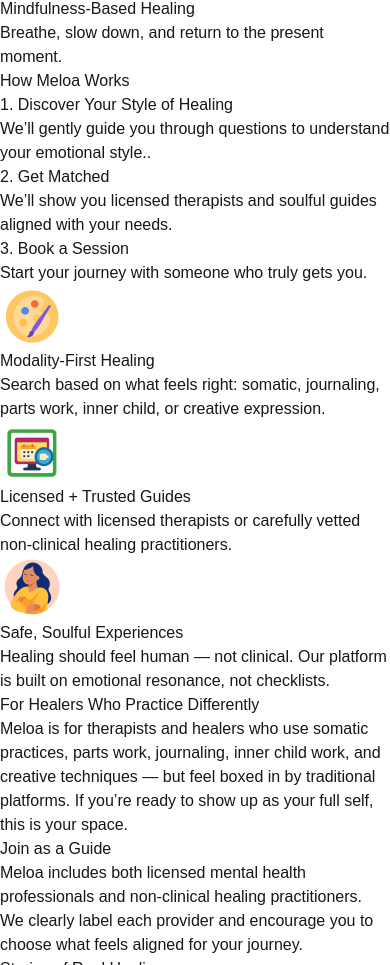
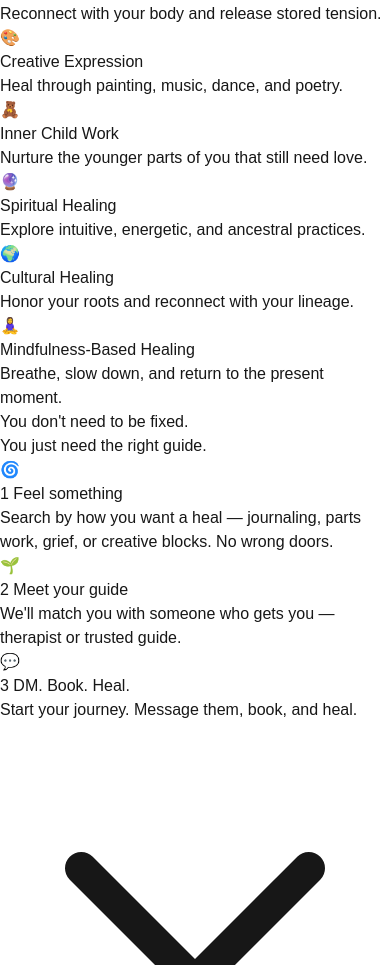
Before and after one commit to hasanali33/meloa, a Next.js app: page / in a window 390 px wide. Shown: the part 1035-2000 px from the top of the page. Built offline with nearby package versions, Linux system fonts and the light colour scheme; no server answers; what @supabase/auth-helpers-react would draw is missing.

Commit message:
changed entire landing page

```diff
--- a/src/app/page.tsx
+++ b/src/app/page.tsx
@@ -101,12 +101,19 @@ export default function LandingPage() {
 
       {/* Hero Section */}
       <section className="text-center pt-40 px-4 text-white relative z-10">
-        <h1 className="text-5xl font-extrabold mb-6">
+      <h1 className="text-4xl md:text-5xl font-bold text-white text-center">
         Healing should feel <span className="text-pink-500">creative</span>, <span className="text-blue-400">human</span>,<br />
         and <span className="text-green-400">soulful</span> — not clinical.
       </h1>
-        <p className="mt-4 text-lg max-w-xl mx-auto text-white/90">
-          Meloa is the first platform where <strong>licensed therapists</strong>, <strong>creative guides</strong>, <strong>spiritual teachers</strong>, and <strong>cultural healers</strong> come together — to help you heal through <strong>somatic work</strong>, <strong>expression</strong>, <strong>ritual</strong>, and <strong>personalized guidance</strong> in a safe, supportive space.
+
+      <p className="mt-4 text-lg max-w-xl mx-auto text-white/90 text-center leading-relaxed">
+        Meloa connects you with <strong>licensed therapists</strong>, <strong>creative guides</strong>, and <strong>cultural healers</strong> who help you heal through <strong>movement</strong>, <strong>expression</strong>, and <strong>soul work</strong>.
+        <br />
+        <span className="block mt-3">Because therapy isn’t the only path. You deserve something that fits.</span>
+      </p>
+
+      <p className="mt-6 text-base max-w-lg mx-auto text-white/70 text-center">
+        Your way. Your vibe. Your healing.
       </p>
 
         {/* New Emotion-Based Dropdown */}
@@ -148,7 +155,7 @@ export default function LandingPage() {
 
 
       {/* Why Meloa (Typing Animation) */}
-      <section className="bg-[#f5f7fa] py-20 px-6 text-center">
+      <section className="bg-[#f9f7f3] py-20 px-6 text-center">
         <h2 className="text-3xl font-bold mb-4">What Makes Meloa Different</h2>
         <p className="max-w-2xl mx-auto text-gray-700 mb-6">
           Traditional therapy isn’t for everyone. Meloa is for those seeking healing that feels <strong>creative</strong>, <strong>cultural</strong>, and <strong>soulful</strong>. From licensed professionals to spiritual guides, artists, and ancestral teachers — we honor the full spectrum of healing.
@@ -169,15 +176,30 @@ export default function LandingPage() {
         </div>
       </section>
 
+      {/* Visual Strip – Healing Imagery */}
+      <section className="bg-[#f9f7f3] w-full py-12 px-4 bg-[#f8fafc] flex justify-center">
+        <div className="w-full max-w-5xl">
+          <div className="max-w-4xl mx-auto overflow-hidden rounded-xl shadow-lg">
+          <img
+            src="/healing-header.png"
+            alt="Healing through movement, creativity, and mindfulness"
+            className="w-full object-cover h-[260px] md:h-[300px]"
+          />
+        </div>
+          {/* Optional caption */}
+          {/* <p className="text-sm text-gray-500 text-center mt-3 italic">Real ways people heal — in their own rhythm.</p> */}
+        </div>
+      </section>
+
 
       {/* Healing Paths Grid */}
-      <section className="px-6 py-20 text-center bg-white">
-        <h2 className="text-3xl font-bold mb-6">What Kind of Healing Speaks to You?</h2>
+      <section className="bg-white py-24 px-6 text-center">
+      <h2 className="text-3xl font-bold mb-6">Your Healing, Your Way</h2>
       <p className="text-gray-600 mb-10 max-w-2xl mx-auto">
-          Explore different healing journeys — from body-based to creative, ancestral to spiritual.
+        Choose what feels right—somatic, expressive, ancestral, or spiritual. Meloa helps you explore healing that actually resonates.
       </p>
 
-        <div className="grid grid-cols-1 sm:grid-cols-2 lg:grid-cols-3 gap-6 max-w-6xl mx-auto ">
+      <div className="grid grid-cols-1 sm:grid-cols-2 lg:grid-cols-3 gap-6 max-w-6xl mx-auto">
         {[{
           emoji: '🌿', title: 'Somatic Healing', href: '/healing/somatic', desc: 'Reconnect with your body and release stored tension.'
         }, {
@@ -204,58 +226,104 @@ export default function LandingPage() {
       </div>
     </section>
 
-      {/* Keep the rest of your sections the same */}
-      {/* How It Works, Features, Practitioner CTA, Disclaimer, Testimonials, Footer */}
+    {/* How It Works */}
+    <section className="bg-[#f3f4f6] py-24 px-6 text-center">
+      {/* Top Headline */}
+      <h2 className="text-3xl md:text-4xl font-bold mb-2">You don't need to be fixed.</h2>
+      <h3 className="text-xl md:text-2xl text-gray-600 mb-12">You just need the right guide.</h3>
 
-      {/* How It Works */}
-      <section className="bg-white px-6 pt-10 pb-20 text-center">
-        <h3 className="text-2xl font-bold mb-12">How Meloa Works</h3>
-        <div className="grid grid-cols-1 md:grid-cols-3 gap-12 max-w-5xl mx-auto">
-          <div>
-            <h4 className="text-lg font-semibold mb-2">1. Discover Your Style of Healing</h4>
-            <p className="text-sm text-gray-600">We’ll gently guide you through questions to understand your emotional style..</p>
+      {/* 3-Step Process */}
+      <div className="flex flex-col md:flex-row justify-center items-start md:items-center gap-12 max-w-5xl mx-auto text-left">
+        {/* Step 1 */}
+        <div className="flex-1">
+          <div className="flex justify-center mb-4">
+            <div className="w-12 h-12 flex items-center justify-center rounded-full border border-gray-300">
+              <span className="text-2xl">🌀</span>
             </div>
-          <div>
-            <h4 className="text-lg font-semibold mb-2">2. Get Matched</h4>
-            <p className="text-sm text-gray-600">We’ll show you licensed therapists and soulful guides aligned with your needs.</p>
           </div>
-          <div>
-            <h4 className="text-lg font-semibold mb-2">3. Book a Session</h4>
-            <p className="text-sm text-gray-600">Start your journey with someone who truly gets you.</p>
+          <h4 className="text-lg font-semibold flex justify-center items-center gap-2">
+            <span className="text-yellow-500 text-xl">1</span> Feel something
+          </h4>
+          <p className="mt-2 text-sm text-gray-600 text-center max-w-xs mx-auto">
+            Search by how you want a heal — journaling, parts work, grief, or creative blocks. No wrong doors.
+          </p>
+        </div>
+
+        {/* Step 2 */}
+        <div className="flex-1">
+          <div className="flex justify-center mb-4">
+            <div className="w-12 h-12 flex items-center justify-center rounded-full border border-gray-300">
+              <span className="text-2xl">🌱</span>
+            </div>
+          </div>
+          <h4 className="text-lg font-semibold flex justify-center items-center gap-2">
+            <span className="text-yellow-500 text-xl">2</span> Meet your guide
+          </h4>
+          <p className="mt-2 text-sm text-gray-600 text-center max-w-xs mx-auto">
+            We'll match you with someone who gets you — therapist or trusted guide.
+          </p>
+        </div>
+
+        {/* Step 3 */}
+        <div className="flex-1">
+          <div className="flex justify-center mb-4">
+            <div className="w-12 h-12 flex items-center justify-center rounded-full border border-gray-300">
+              <span className="text-2xl">💬</span>
+            </div>
+          </div>
+          <h4 className="text-lg font-semibold flex justify-center items-center gap-2">
+            <span className="text-gray-700 text-xl">3</span> DM. Book. Heal.
+          </h4>
+          <p className="mt-2 text-sm text-gray-600 text-center max-w-xs mx-auto">
+            Start your journey. Message them, book, and heal.
+          </p>
+        </div>
+      </div>
+
+      {/* Downward Arrow Divider */}
+      <div className="flex justify-center my-12">
+        <div className="w-px h-6 bg-gray-300 relative">
+          <div className="absolute top-6 left-1/2 transform -translate-x-1/2">
+            <svg className="w-4 h-4 text-gray-400" fill="none" stroke="currentColor" strokeWidth="2" viewBox="0 0 24 24">
+              <path strokeLinecap="round" strokeLinejoin="round" d="M19 9l-7 7-7-7" />
+            </svg>
+          </div>
+        </div>
+      </div>
+
+      {/* Why Meloa Feels Different */}
+      <h3 className="text-2xl md:text-3xl font-bold mb-10">Why Meloa Feels Different</h3>
+        {/* Card 1 */}
+        <div className="grid grid-cols-1 sm:grid-cols-2 md:grid-cols-3 gap-6 max-w-5xl mx-auto">
+        <div className="rounded-xl bg-[#f9fafb] border border-gray-200 p-6 text-center shadow-sm transition-all hover:shadow-md hover:scale-[1.02]">
+          <div className="text-3xl mb-3">🎨</div>
+          <h4 className="font-semibold text-lg mb-1">Modality-First</h4>
+          <p className="text-sm text-gray-600">Choose how you heal</p>
+        </div>
+
+        {/* Card 2 */}
+        <div className="rounded-xl bg-[#f9fafb] border border-gray-200 p-6 text-center shadow-sm transition-all hover:shadow-md hover:scale-[1.02]">
+          <div className="text-3xl mb-3">🌿</div>
+          <h4 className="font-semibold text-lg mb-1">Not Just Titles</h4>
+          <p className="text-sm text-gray-600">Fit over credentials</p>
+        </div>
+
+        {/* Card 3 */}
+        <div className="rounded-xl bg-[#f9fafb] border border-gray-200 p-6 text-center shadow-sm transition-all hover:shadow-md hover:scale-[1.02]">
+          <div className="text-3xl mb-3">🧭</div>
+          <h4 className="font-semibold text-lg mb-1">Feels Human</h4>
+          <p className="text-sm text-gray-600">Not clinical, not cold</p>
         </div>
       </div>
     </section>
 
-      {/* Features */}
-      <section className="bg-[#f7f9fc] py-24 px-6">
-        <div className="grid grid-cols-1 md:grid-cols-3 gap-12 max-w-6xl mx-auto">
-          {[{
-            title: 'Modality-First Healing',
-            desc: 'Search based on what feels right: somatic, journaling, parts work, inner child, or creative expression.',
-            icon: '/palette.png',
-          }, {
-            title: 'Licensed + Trusted Guides',
-            desc: 'Connect with licensed therapists or carefully vetted non-clinical healing practitioners.',
-            icon: '/calendar.png',
-          }, {
-            title: 'Safe, Soulful Experiences',
-            desc: 'Healing should feel human — not clinical. Our platform is built on emotional resonance, not checklists.',
-            icon: '/healing.png',
-          }].map(({ title, desc, icon }) => (
-            <div key={title} className="text-center">
-              <Image src={icon} alt={title} width={64} height={64} className="mx-auto mb-4" />
-              <h3 className="text-lg font-semibold mb-2">{title}</h3>
-              <p className="text-sm text-gray-600 max-w-xs mx-auto">{desc}</p>
-            </div>
-          ))}
-        </div>
-      </section>
+
 
       {/* Practitioner CTA */}
-      <section className="bg-white py-24 px-6 text-center">
+      <section className="bg-[#fef3f7] py-20 px-6 text-center">
         <h3 className="text-2xl font-bold mb-6">For Healers Who Practice Differently</h3>
         <p className="text-lg max-w-3xl mx-auto text-gray-600">
-          Meloa is for therapists and healers who use somatic practices, parts work, journaling, inner child work, and creative techniques — but feel boxed in by traditional platforms. If you’re ready to show up as your full self, this is your space.
+          Meloa is where therapists and healers—using somatic, creative, and alternative techniques—can break free from the norms and truly show up as their full selves.
         </p>
         <Link href="/signup">
           <button className="mt-6 px-6 py-3 bg-purple-600 text-white rounded-lg hover:bg-purple-700 transition">
@@ -263,6 +331,7 @@ export default function LandingPage() {
           </button>
         </Link>
       </section>
+
 
       {/* Disclaimer */}
       <section className="bg-[#f1f5f9] py-12 px-6 text-center text-sm text-gray-600">
@@ -272,7 +341,7 @@ export default function LandingPage() {
       </section>
 
       {/* Testimonials */}
-      <section className="bg-[#f7f9fc] py-20 px-6 text-center">
+      <section className="bg-[#f9f7f3] py-20 px-6 text-center">
         <h3 className="text-2xl font-bold mb-12">Stories of Real Healing</h3>
         <div className="grid grid-cols-1 md:grid-cols-3 gap-8 max-w-6xl mx-auto">
           {[{
```
Also changed, not shown: 1 other file (tests, documents, lock files or other folders). Lines whose indentation alone changed are shown as unchanged.
